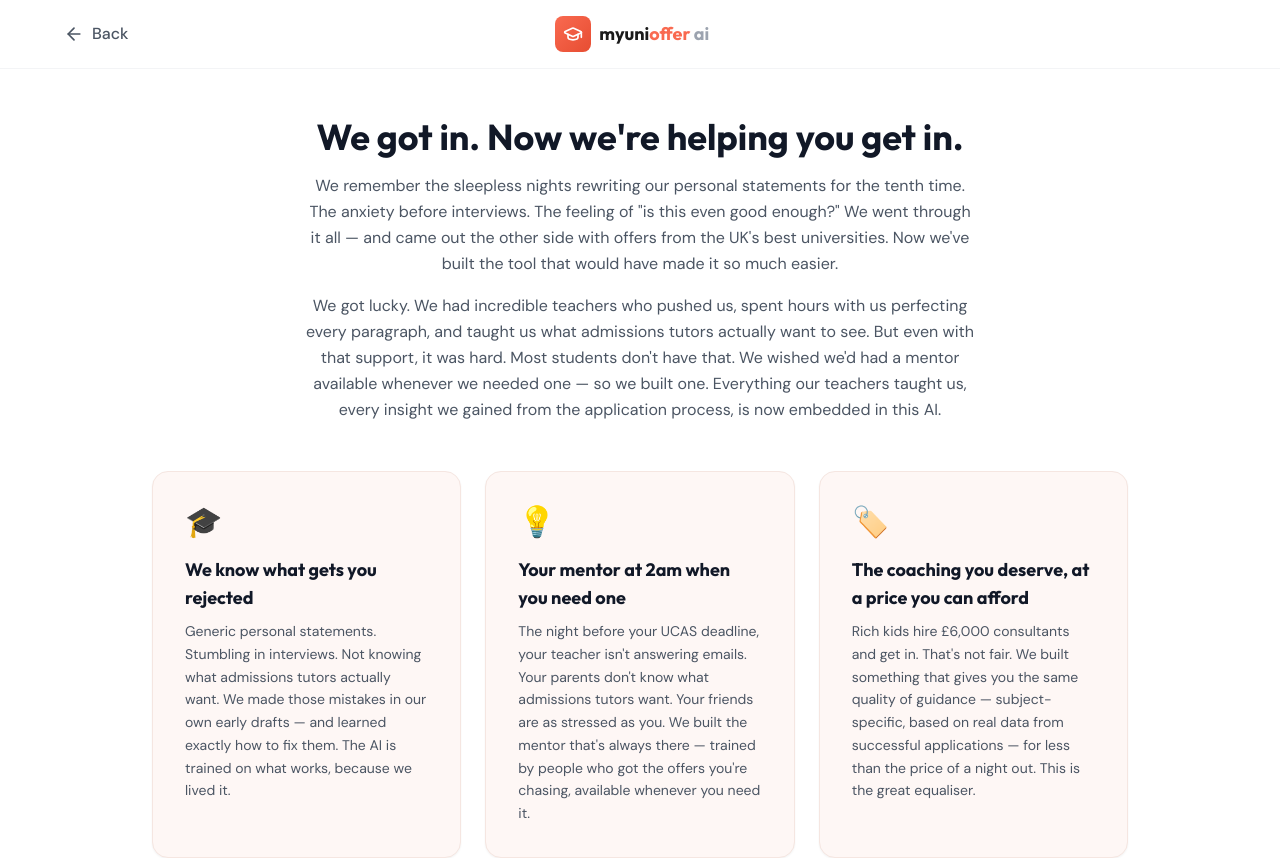
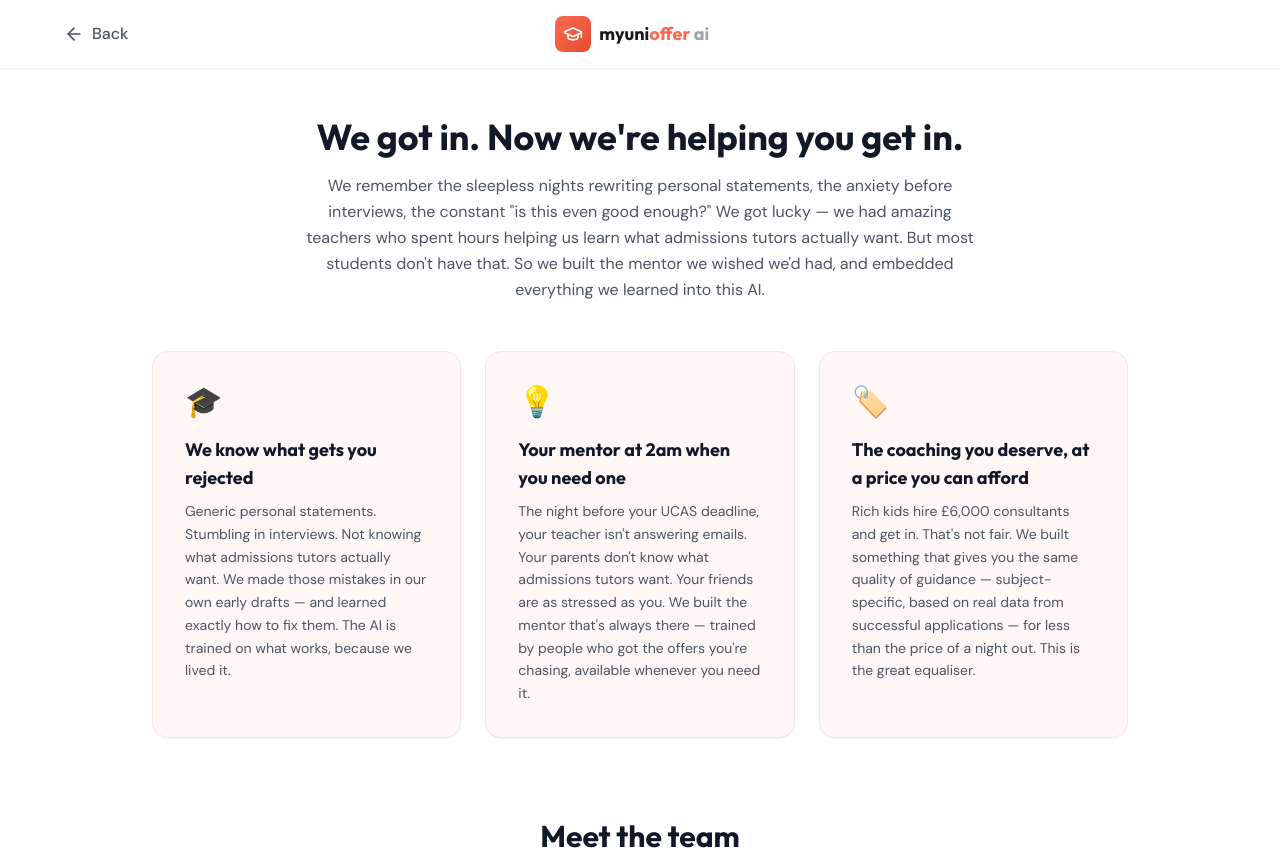
Before and after one commit to ShreyV13/myunioffer-frontend, a React (Vite) app: page /about in a window 1280 px wide. Shown: the top 858 px of the page. Built offline with nearby package versions, Linux system fonts and the light colour scheme; no server answers.

Commit message:
Concise About hero - single paragraph, Meet the Team visible without scrolling

```diff
--- a/src/pages/About.jsx
+++ b/src/pages/About.jsx
@@ -100,10 +100,7 @@ export default function About() {
             We got in. Now we're helping you get in.
           </h1>
           <p className="text-gray-600 max-w-2xl mx-auto leading-relaxed">
-            We remember the sleepless nights rewriting our personal statements for the tenth time. The anxiety before interviews. The feeling of "is this even good enough?" We went through it all — and came out the other side with offers from the UK's best universities. Now we've built the tool that would have made it so much easier.
-          </p>
-          <p className="text-gray-600 max-w-2xl mx-auto leading-relaxed mt-4">
-            We got lucky. We had incredible teachers who pushed us, spent hours with us perfecting every paragraph, and taught us what admissions tutors actually want to see. But even with that support, it was hard. Most students don't have that. We wished we'd had a mentor available whenever we needed one — so we built one. Everything our teachers taught us, every insight we gained from the application process, is now embedded in this AI.
+            We remember the sleepless nights rewriting personal statements, the anxiety before interviews, the constant "is this even good enough?" We got lucky — we had amazing teachers who spent hours helping us learn what admissions tutors actually want. But most students don't have that. So we built the mentor we wished we'd had, and embedded everything we learned into this AI.
           </p>
         </motion.div>
 
```
